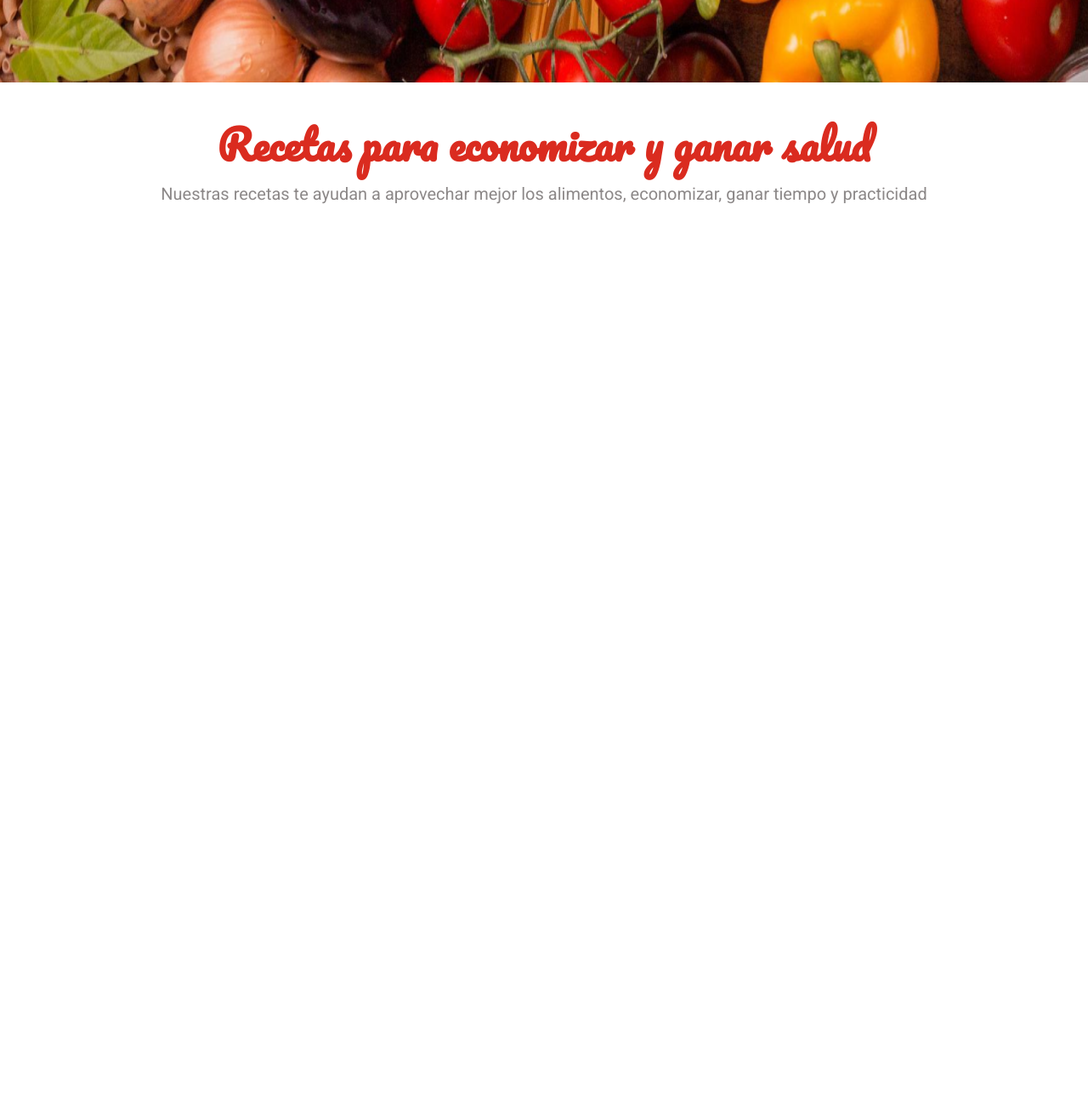
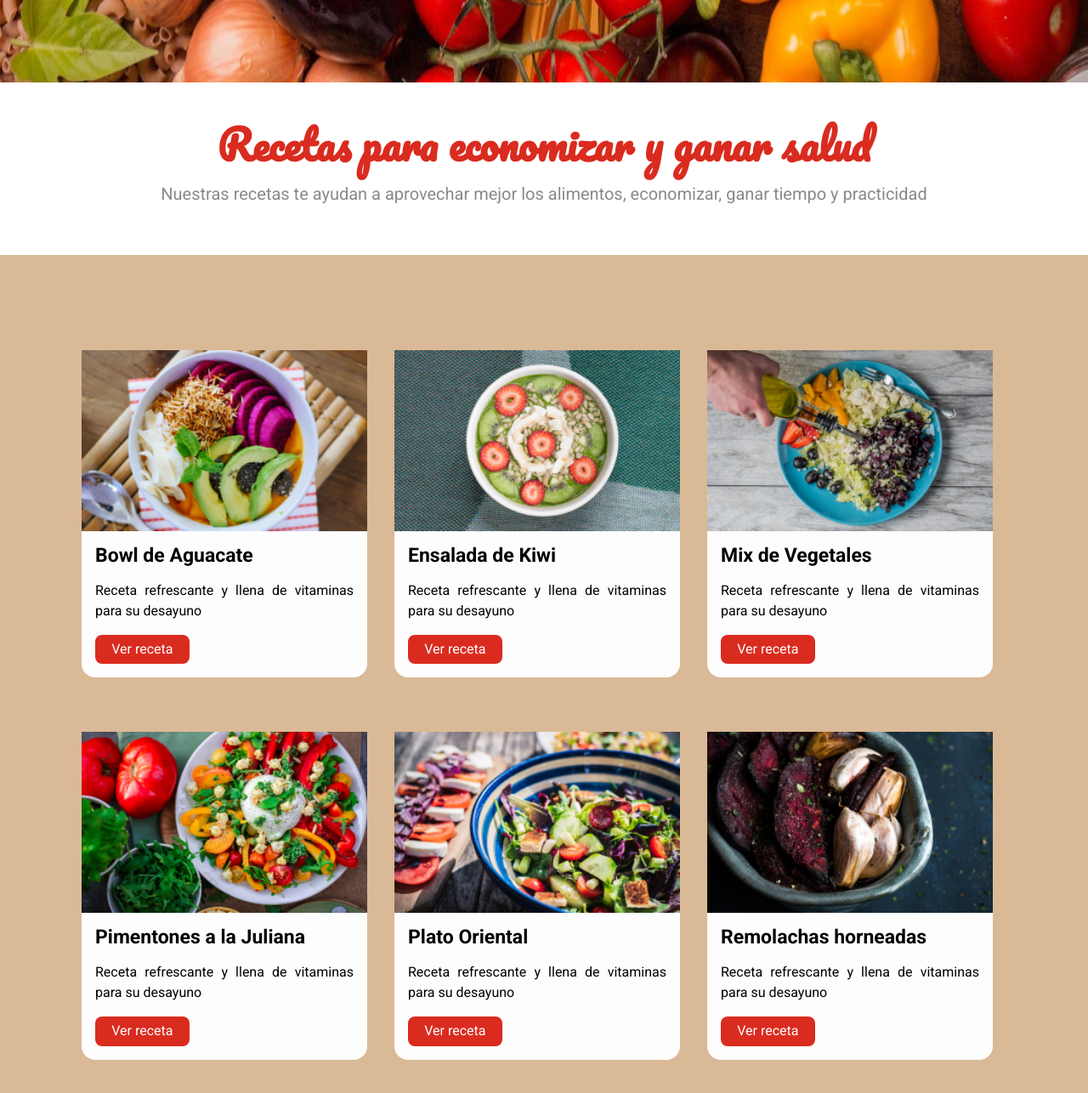
Before and after one commit to ivannagles/WebFruta-Fruto, a plain HTML site: page index.html in a window 1280 px wide. Shown: the part 669-1955 px from the top of the page at 85% size. Before the commit the page ends 969 px from the top, so only its background shows below. Drawn offline with Linux system fonts and the light colour scheme; files whose address does not match are found by name.

Commit message:
Desktop Recipes

```diff
--- /dev/null
+++ b/css/cards/button__recipe.css
@@ -0,0 +1,14 @@
+.button__recipe {
+    background: #DA2B1F;
+    color: white;
+    border: none;
+    border-radius: 0.5rem;
+    padding: 0.5rem 1.2rem; /* en Y, en X*/
+    transition: all .1s ease-in-out;
+}
+
+.button__recipe:hover {
+    cursor: pointer;
+    background: #e0c844;
+    color:#DA2B1F;
+}
--- /dev/null
+++ b/css/cards/cards.css
@@ -0,0 +1,8 @@
+.cards {
+    background: #fdfdfd;
+    display: flex; /* se alinea el texto al lado de las imagenes, todas con un mismo tamaño */
+    flex-direction: column; /* se alinean los textos debajo de las imagenes, todo queda con el mismo tamaño. */
+    margin:  2rem 1rem; /* en y, en x */
+    width: 30%; /* asigno un porcentaje para que quepan 3 cards por línea */
+    border-radius: 1rem; /* para las cards */
+}
--- /dev/null
+++ b/css/cards/content__recipe.css
@@ -0,0 +1,4 @@
+.content__recipe {
+    padding: 1rem;
+
+}
--- /dev/null
+++ b/css/cards/description__recipe.css
@@ -0,0 +1,5 @@
+.description__recipe {
+    font-size: 1rem;
+    line-height: 1.5; /*interlineado */
+    text-align: justify;
+}
--- /dev/null
+++ b/css/cards/recipes.css
@@ -0,0 +1,6 @@
+.recipes {
+    display: flex;
+    flex-wrap: wrap;
+    background: #dab997;
+    padding: 5rem; /* padding en todos los lados de la seccion */
+}
--- /dev/null
+++ b/css/cards/title__recipe.css
@@ -0,0 +1,3 @@
+.title__recipe {
+    font-size: 1.4375rem;
+}
--- a/index.html
+++ b/index.html
@@ -19,6 +19,12 @@
     <link href="css/subhead/subhead.css" rel="stylesheet" />
     <link href="css/subhead/subhead__title.css" rel="stylesheet" />
     <link href="css/subhead/subhead__description.css" rel="stylesheet" />
+    <link href="css/cards/cards.css" rel="stylesheet" />
+    <link href="css/cards/content__recipe.css" rel="stylesheet" />
+    <link href="css/cards/description__recipe.css" rel="stylesheet" />
+    <link href="css/cards/button__recipe.css" rel="stylesheet" />
+    <link href="css/cards/title__recipe.css" rel="stylesheet" />
+    <link href="css/cards/recipes.css" rel="stylesheet" />
 
 
 
@@ -43,5 +49,50 @@
             <h2 class="sobre__title">Recetas para economizar y ganar salud</h2>
             <p class="sobre__description">Nuestras recetas te ayudan a aprovechar mejor los alimentos, economizar, ganar tiempo y practicidad</p>
         </section>
+        <section class="recipes">
+            <div class="cards"><img src="img/recetas/ensalada-de-frutas.jpg" alt="avocado_bowl" class="img__recipe">
+                <div class="content__recipe">
+                    <h4 class="title__recipe">Bowl de Aguacate</h4>
+                    <p class="description__recipe">Receta refrescante y llena de vitaminas para su desayuno</p>
+                    <button class="button__recipe">Ver receta</button>
+                </div>
+            </div>
+            <div class="cards"><img src="img/recetas/ensalada-de-kiwi.jpg" alt="avocado_bowl" class="img__recipe">
+                <div class="content__recipe">
+                    <h4 class="title__recipe">Ensalada de Kiwi</h4>
+                    <p class="description__recipe">Receta refrescante y llena de vitaminas para su desayuno</p>
+                <button class="button__recipe">Ver receta</button>
+                </div>
+            </div>
+            <div class="cards"><img src="img/recetas/mix-de-vegetales.jpg" alt="avocado_bowl" class="img__recipe">
+                <div class="content__recipe">
+                    <h4 class="title__recipe">Mix de Vegetales</h4>
+                    <p class="description__recipe">Receta refrescante y llena de vitaminas para su desayuno</p>
+                    <button class="button__recipe">Ver receta</button>
+                </div>
+            </div>
+            <div class="cards"><img src="img/recetas/pimentones-juliana.jpg" alt="avocado_bowl" class="img__recipe">
+                <div class="content__recipe">
+                    <h4 class="title__recipe">Pimentones a la Juliana</h4>
+                    <p class="description__recipe">Receta refrescante y llena de vitaminas para su desayuno</p>
+                    <button class="button__recipe">Ver receta</button>
+                </div>
+            </div>
+            </div>
+            <div class="cards"><img src="img/recetas/plato-oriental.jpg" alt="avocado_bowl" class="img__recipe">
+                <div class="content__recipe">
+                    <h4 class="title__recipe">Plato Oriental</h4>
+                    <p class="description__recipe">Receta refrescante y llena de vitaminas para su desayuno</p>
+                    <button class="button__recipe">Ver receta</button>
+                </div>
+            </div>
+            <div class="cards"><img src="img/recetas/beterrabas-asadas.jpg" alt="avocado_bowl" class="img__recipe">
+                <div class="content__recipe">
+                    <h4 class="title__recipe">Remolachas horneadas</h4>
+                    <p class="description__recipe">Receta refrescante y llena de vitaminas para su desayuno</p>
+                    <button class="button__recipe">Ver receta</button>
+                </div>
+            </div>
+        </section>
     </body>
 </html>
```
